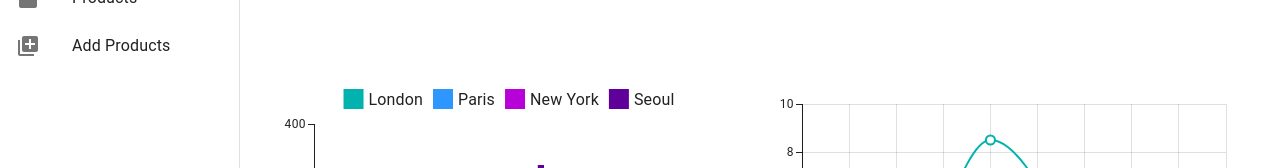
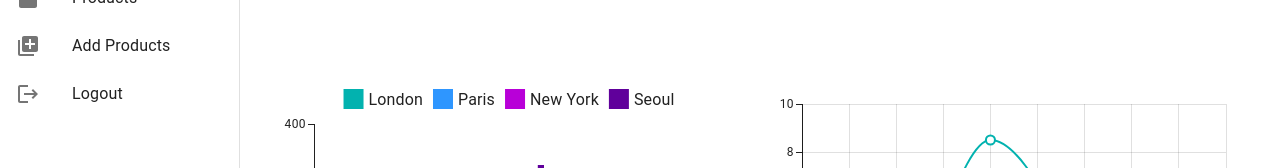
Before and after one commit to hridayeshadhikari/E-Commerce-Site-Frontend-React, a React (Create React App) app in the folder e-commerce/: page /admin in a window 1280 px wide. Shown: the part 243-411 px from the top of the page. Built offline with nearby package versions, Linux system fonts and the light colour scheme.

Commit message:
added some routes

```diff
--- a/e-commerce/src/Admin/Admin.jsx
+++ b/e-commerce/src/Admin/Admin.jsx
@@ -25,6 +25,9 @@ import AddProduct from './Component/AddProduct';
 import ProductTable from './Component/ProductTable';
 import OrderTable from './Component/OrderTable';
 import Customer from './Component/Customer';
+import LogoutIcon from '@mui/icons-material/Logout';
+import { logout } from '../Redux/Auth/Action';
+import { useDispatch } from 'react-redux';
 
 const drawerWidth = 240;
 
@@ -32,6 +35,8 @@ function Admin(props) {
   const { window } = props;
   const [mobileOpen, setMobileOpen] = React.useState(false);
   const [isClosing, setIsClosing] = React.useState(false);
+
+  const dispatch=useDispatch();
 
   const handleDrawerClose = () => {
     setIsClosing(true);
@@ -53,9 +58,16 @@ function Admin(props) {
     {name:"Customers",path:"/admin/customer",icon:<SupervisedUserCircleIcon />},
     {name:"Orders",path:"/admin/orders",icon:<StarBorderIcon />},
     {name:"Products",path:"/admin/products",icon:<InventoryIcon />},
-    {name:"Add Products",path:"/admin/product/add",icon:<LibraryAddIcon />}
+    {name:"Add Products",path:"/admin/product/add",icon:<LibraryAddIcon />},
+    {name:"Logout",path:"/logout",icon:<LogoutIcon/>}
   ]
 
+  const handleLogout = () => {
+
+    dispatch(logout())
+
+    navigate('/');
+  };
   const navigate=useNavigate();
 
   const drawer = (
@@ -64,7 +76,7 @@ function Admin(props) {
       <Divider />
       <List>
         {menuItems.map((item,index) => (
-          <ListItem key={item.name} onClick={()=>navigate(item.path)} disablePadding>
+          <ListItem key={item.name} onClick={item.name === 'Logout' ? handleLogout : () => navigate(item.path)} disablePadding>
             <ListItemButton>
               <ListItemIcon>
                 {item.icon}
--- a/e-commerce/src/Pages/HomePage.jsx
+++ b/e-commerce/src/Pages/HomePage.jsx
@@ -2,8 +2,18 @@ import React from 'react'
 import CarouselDefault from '../User/Component/HomeCrousel/CrouselDefault';
 import ProductsCrousel from '../User/Component/HomeProductsCrousel/ProductsCrousel'
 import { mens_jacket, mobile_laptop, watches} from '../Assets/Data/Data';
+import { useNavigate } from 'react-router-dom';
+import { useSelector } from 'react-redux';
 
 const HomePage = () => {
+  const navigate=useNavigate();
+  const {auth}=useSelector(store=>store)
+  // console.log("===== data",auth.user.roles[0].name)
+  if(auth.user && auth.user.roles[0].name==="ROLE_ADMIN"){
+
+    navigate("/admin")
+  }
+
   return (
     <div>
       <div>
--- a/e-commerce/src/Redux/Admin/User/ActionType.js
+++ b/e-commerce/src/Redux/Admin/User/ActionType.js
@@ -1,3 +1,7 @@
 export const GET_ALL_USERS_REQUEST="GET_ALL_USERS_REQUEST"
 export const GET_ALL_USERS_SUCCESS="GET_ALL_USERS_SUCCESS"
 export const GET_ALL_USERS_FAILURE="GET_ALL_USERS_FAILURE"
+
+export const DELETE_USER_REQUEST="DELETE_ORDER_REQUEST"
+export const DELETE_USER_SUCCESS="DELETE_ORDER_SUCCESS"
+export const DELETE_USER_FAILURE="DELETE_ORDER_FAILURE"
```
